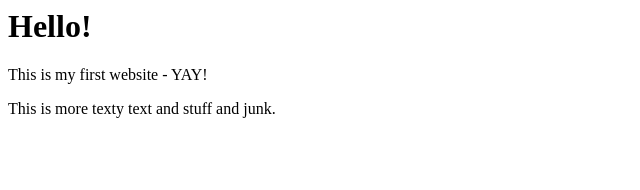
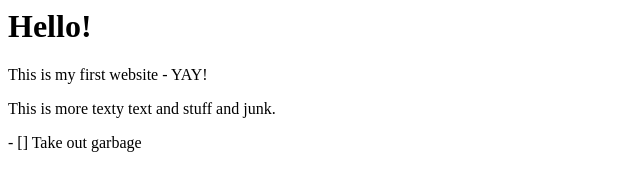
Before and after one commit to nep2ne/intro-to-github, a plain HTML site: page index.html in a window 1280 px wide. Shown: the whole page, without its empty margins (0-640 px from the left). Drawn offline with Linux system fonts and the light colour scheme.

Commit message:
Add a to-do list item

```diff
--- a/index.html
+++ b/index.html
@@ -3,3 +3,5 @@
 <p>This is my first website - YAY!</p>
 
 <p>This is more texty text and stuff and junk.</p>
+
+<p>- [] Take out garbage
```
